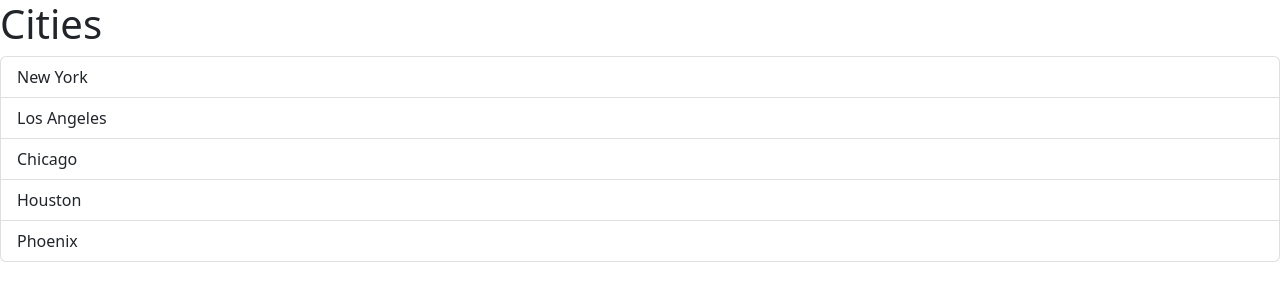
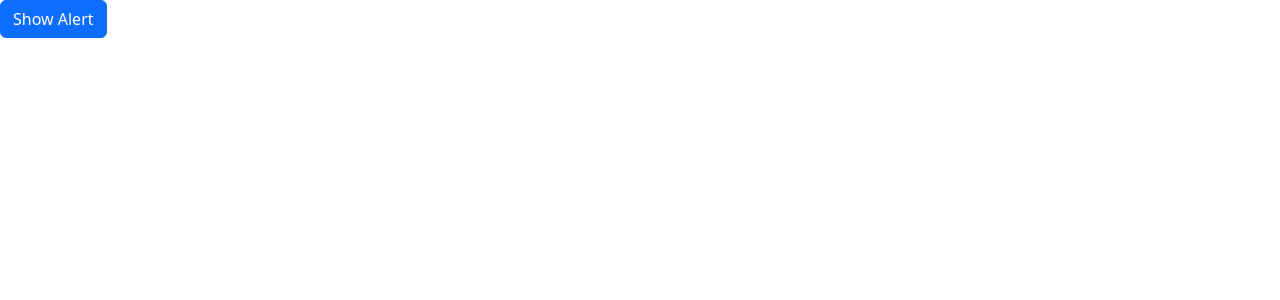
Before and after one commit to SofiaAlbuLima/Study-React, a React app: page / in a window 1280 px wide. Shown: the top 300 px of the page. Built offline with nearby package versions, Linux system fonts and the light colour scheme; the HTML template or start-up script is replaced by a standard one.

Commit message:
finishing first study

```diff
--- a/src/App.tsx
+++ b/src/App.tsx
@@ -1,13 +1,23 @@
-import Listgroup from "./components/ListGroup";
+// import Listgroup from "./components/ListGroup";
+// <Listgroup items={items} heading="Cities" onSelectItem={handleSelectItem} />
+
+import { useState } from "react";
+import Alert from "./components/Alert";
+import Button from "./components/Button";
 
 function App() {
   let items = ["New York", "Los Angeles", "Chicago", "Houston", "Phoenix"];
+  const handleSelectItem = (item: string) => { //Seperate Event Handler
+    console.log(item);
+  }
+
+  const [alertVisible, setAlertVisibility] = useState(false);
 
   return (
     <div>
-      {" "}
-      <Listgroup items={items} heading="Cities" />
-      {" "}
+      { alertVisible && <Alert onClose={() => setAlertVisibility(false)}>My Alert</Alert>}
+
+      <Button text="Show Alert" onClick={() => setAlertVisibility(true)} />
     </div>
   );
 }
--- /dev/null
+++ b/src/components/Alert.tsx
@@ -0,0 +1,18 @@
+import { ReactNode } from "react";
+
+interface AlertProps{
+  children: ReactNode; // Passing text as a child of this component, just name children;
+  // The type ReactNode can pass HTML content
+  onClose: () => void;
+}
+
+const Alert = ({children, onClose}: AlertProps) => {
+  return (
+    <div className="alert alert-primary alert-dismissible">
+      {children}
+      <button type="button" className="btn-close" onClick={onClose}></button>
+    </div>
+  )
+}
+
+export default Alert
--- /dev/null
+++ b/src/components/Button.tsx
@@ -0,0 +1,18 @@
+interface ButtonProp {
+    text: string;
+    color?: 'primary' | 'secondary' | 'danger'; //"?" set the prop as optional and de or operator set the options for the color
+    onClick: () => void;
+}
+
+const Button = ({text, onClick, color = "primary"}: ButtonProp) => { //color primary as default
+  return (
+    <button
+        className={'btn btn-' + color}
+        onClick={onClick}
+    >
+        {text}
+    </button>
+  )
+}
+
+export default Button
--- a/src/components/ListGroup.tsx
+++ b/src/components/ListGroup.tsx
@@ -6,9 +6,10 @@ import { useState } from "react";
 interface ListgroupProps { //Security feature for this component, it will be expected to be used
   items: string[];
   heading: string;
+  onSelectItem: (item: string) => void //This prop is a function for an Event, that has a parameter of type string and returns void
 }
 
-function Listgroup({items, heading}: ListgroupProps) { //The code will use ListgroupProps as a rule. This is the non-destructured (worst) version of props: props: ListgroupProps
+function Listgroup({items, heading, onSelectItem}: ListgroupProps) { //The code will use ListgroupProps as a rule. This is the non-destructured (worst) version of props: props: ListgroupProps
   // Hook: is a function that allows you to "hook into" React features. The useState hook allows you to add state to a functional component.
   // It returns an array with two elements: the current state value and a function to update that value.
   const [selectedIndex, setSelectedIndex] = useState(-1);
@@ -22,7 +23,10 @@ function Listgroup({items, heading}: ListgroupProps) { //The code will use Listg
           <li
             className={selectedIndex === index ? 'list-group-item active' : 'list-group-item'}
             key={item}
-            onClick={() => setSelectedIndex(index)}
+            onClick={() => {
+              setSelectedIndex(index);
+              onSelectItem(item);
+            }}
           >
             {item}
           </li>
```
Also changed, not shown: 1 other file (tests, documents, lock files or other folders).
